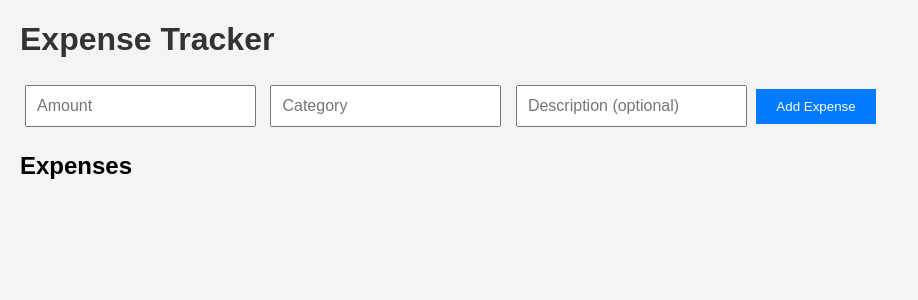
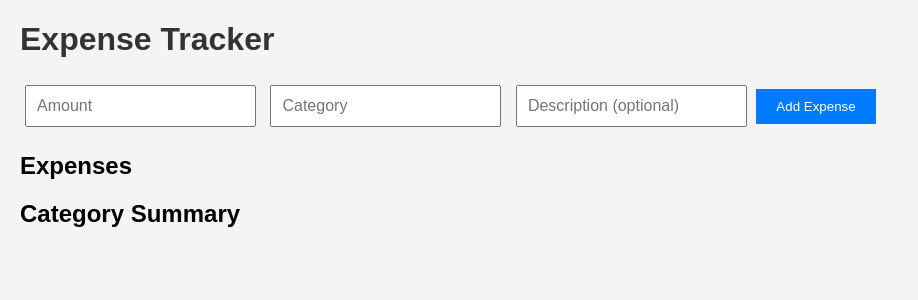
Before and after one commit to minnieshay/expense_tracker, a Flask app: page / in a window 1280 px wide. Shown: the top 300 px of the page, without its empty margins (0-918 px from the left). Run offline with Flask 3, Linux system fonts and the light colour scheme; data that the repository does not hold is empty.

Commit message:
Add Total Expenses by Category

```diff
--- a/app.py
+++ b/app.py
@@ -70,5 +70,48 @@ def delete_expense(id):
     db.session.commit()
     return jsonify({"message": "Expense deleted successfully!"}), 200
 
+
+@app.route('/expenses/summary', methods=['GET'])
+def get_expenses_summary():
+    # Query all expenses grouped by category and calculate totals
+    results = db.session.query(
+        Expense.category,
+        db.func.sum(Expense.amount).label('total')
+    ).group_by(Expense.category).all()
+
+    # Prepare a summary response
+    summary = [{"category": result[0], "total": result[1]} for result in results]
+    return jsonify(summary), 200
+
+
+
+
+
+
+
+
+
+
+
+
+
+
+
+
+
+
+
+
+
+
+
+
+
+
+
+
+
+
+
 if __name__ == '__main__':
     app.run(debug=True)
--- a/static/js/script.js
+++ b/static/js/script.js
@@ -82,12 +82,50 @@ editForm.addEventListener('submit', async (e) => {
     }
 });
 
-
 // Delete an expense
 async function deleteExpense(id) {
     await fetch(`/expenses/${id}`, { method: 'DELETE' });
     fetchExpenses();
 }
 
+async function fetchCategorySummary() {
+    const response = await fetch('/expenses/summary');
+    const summary = await response.json();
+
+    const summaryContainer = document.getElementById('categorySummary');
+    summaryContainer.innerHTML = ''; // Clear previous summary
+
+    summary.forEach(item => {
+        const div = document.createElement('div');
+        div.textContent = `${item.category}: $${item.total.toFixed(2)}`;
+        summaryContainer.appendChild(div);
+    });
+}
+
+
+
+
+
+
+
+
+
+
+
+
+
+
+
+
+
+
+
+
+
+
+
+
+
 // Load expenses on page load
 fetchExpenses();
+fetchCategorySummary();
--- a/templates/index.html
+++ b/templates/index.html
@@ -36,6 +36,17 @@
     </div>
 </div>
 
+<h2>Category Summary</h2>
+<div id="categorySummary"></div>
+
+
+
+
+
+
+
+
+
     <script src="/static/js/script.js"></script>
 </body>
 </html>
```
